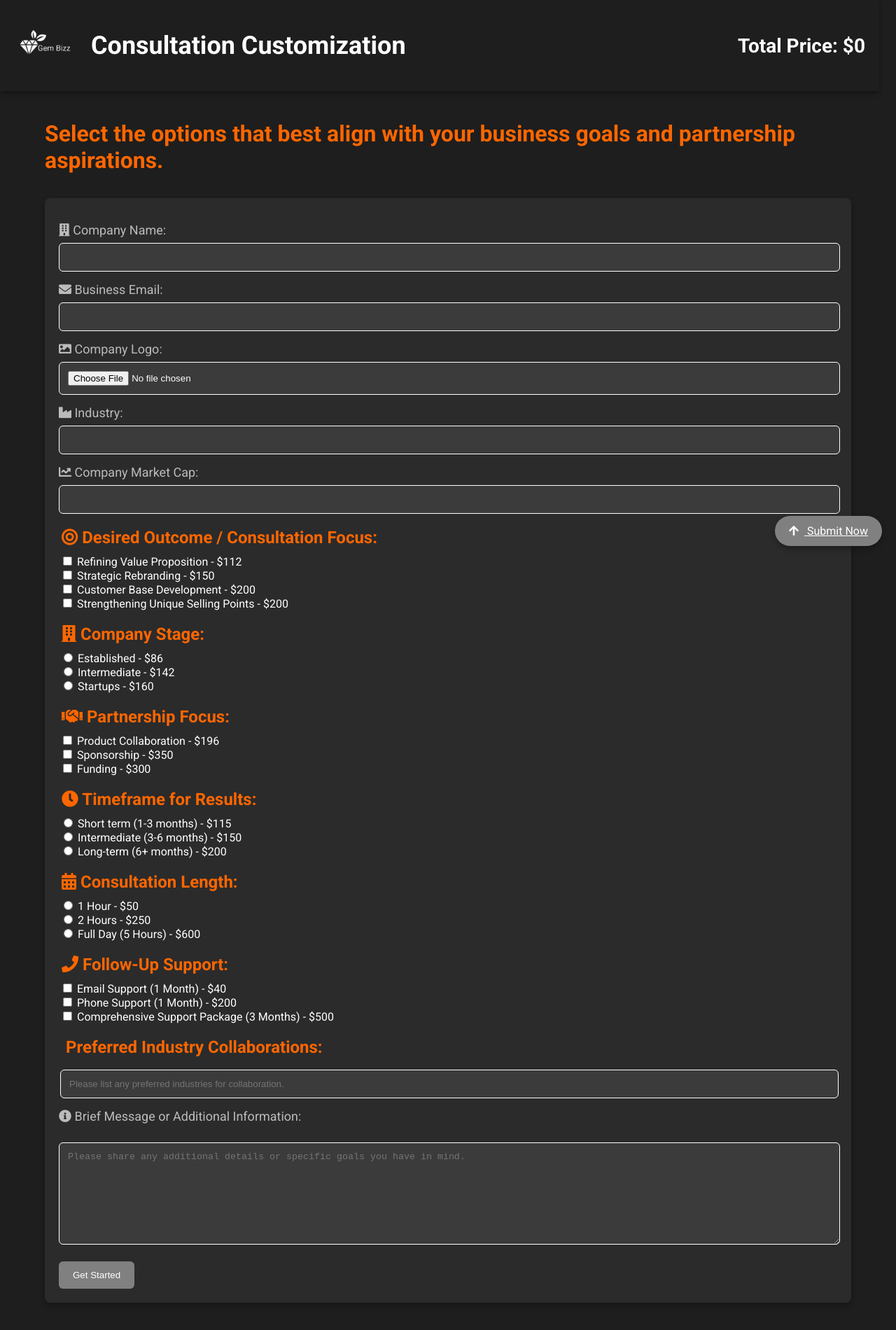
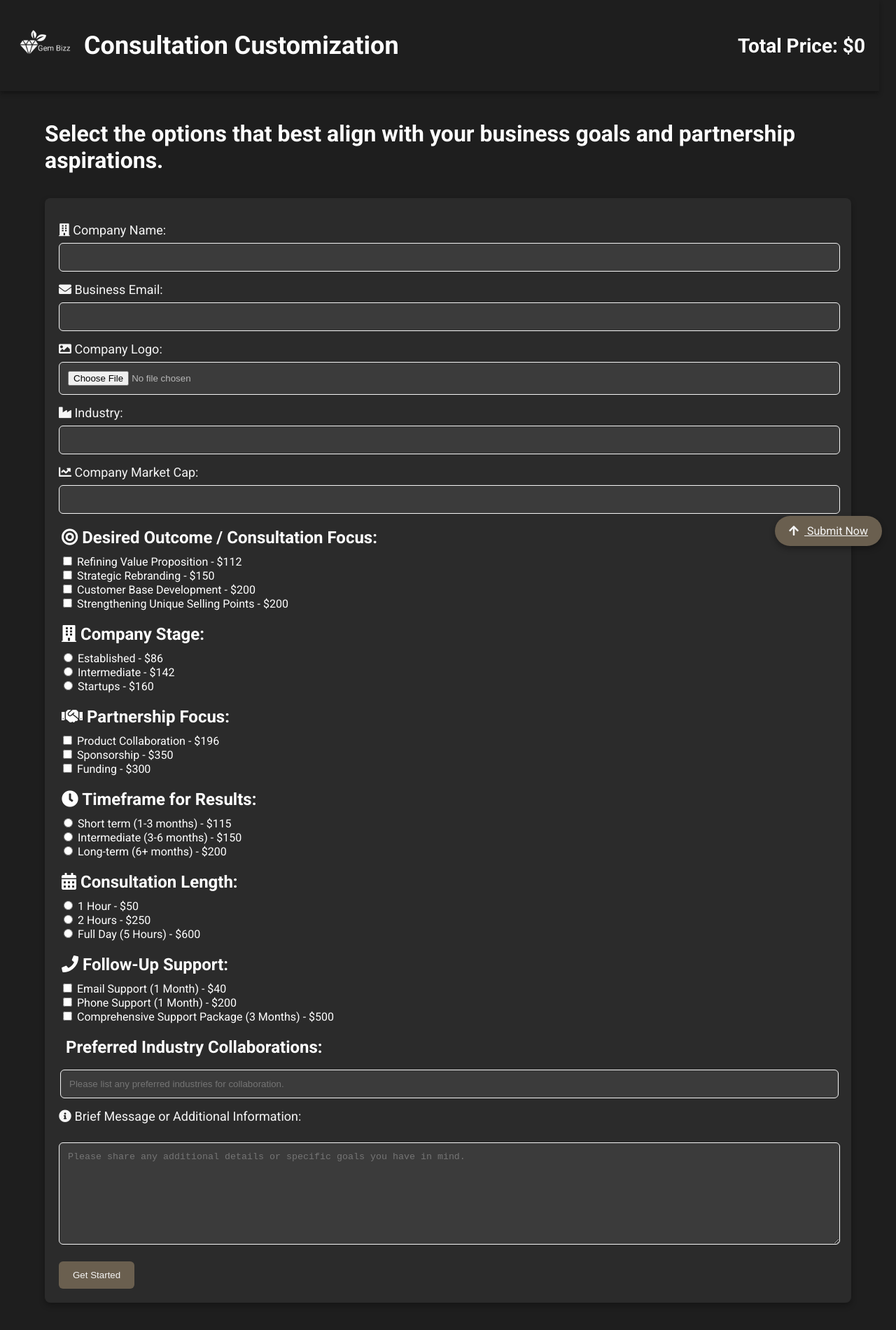
Before and after one commit to fadi077/Gem-Bizz, a plain HTML site: page index.html in a window 1280 px wide. Shown: the whole page at 70% size. Drawn offline with Linux system fonts and the light colour scheme.

Commit message:
Add files via upload

```diff
--- a/styles.css
+++ b/styles.css
@@ -1,10 +1,10 @@
- /* General Styles */
+/* General Styles */
 @import url('https://fonts.googleapis.com/css2?family=Roboto:wght@400;500;700&display=swap'); /* Importing Roboto font */
 
 body {
     font-family: 'Roboto', sans-serif;
     background-color: #1e1e1e;
-    color: #ffffff;
+    color: white; /* Soft beige for the general text */
     margin: 0;
     padding: 0;
 }
@@ -31,18 +31,16 @@ img {
 
 .fixed-header h1, .fixed-header h2 {
     margin: 0;
-    font-weight: 700; /* Bold headings for clear visibility */
+    font-weight: 700;
+    color: white; /* Orange for headings */
 }
 
 .fixed-header h1 {
     font-size: 36px; /* Larger font size for main header */
-    color: #ffffff;
-    margin-left: 10px;
 }
 
 .fixed-header h2 {
     font-size: 28px; /* Slightly smaller font for subheading */
-    color: #ffffff;
 }
 
 .logo-section {
@@ -73,14 +71,14 @@ img {
 h3 {
     font-size: 32px; /* Larger section headers */
     font-weight: 700; /* Bold font for section headers */
-    color: #ff6600; /* Highlight section headers with a color */
     margin-bottom: 15px;
+    color: white; /* Orange for section headers */
 }
 
 h4 {
     font-size: 26px; /* Slightly smaller sub-headers */
-    font-weight: 500; /* Medium weight for sub-headers */
-    color: #ffffff; /* Ensure contrast for readability */
+    font-weight: 500;
+    color: white; /* Orange for sub-headers */
     margin-bottom: 10px;
 }
 
@@ -96,7 +94,7 @@ label {
     display: block;
     margin-top: 15px;
     font-size: 18px;
-    color: #bbbbbb;
+    color: whitesmoke; /* Soft beige for form labels */
 }
 
 input[type="text"], input[type="email"], input[type="file"], textarea {
@@ -104,14 +102,14 @@ input[type="text"], input[type="email"], input[type="file"], textarea {
     padding: 12px;
     margin-top: 8px;
     border-radius: 6px;
-    border: 1px solid #ffffff;
+    border: 1px solid whitesmoke; /* Soft brown border for inputs */
     background-color: #3b3b3b;
-    color: #ffffff;
+    color: #b8b8b8; /* Soft beige text for inputs */
     transition: background-color 0.3s ease, border 0.3s ease;
 }
 
 input[type="text"]:hover, input[type="email"]:hover, input[type="file"]:hover, textarea:hover {
-    border: 1px solid #ff5500;
+    border: 1px solid whitesmoke; /* Lighter brown on hover */
     background-color: #4a4a4a;
 }
 
@@ -123,8 +121,8 @@ textarea {
 button {
     margin-top: 20px;
     padding: 12px 20px;
-    background-color: gray;
-    color: white;
+    background-color: #6a5f4f; /* Muted dark brown for button */
+    color: whitesmoke; /* Soft beige for button text */
     border: none;
     border-radius: 6px;
     cursor: pointer;
@@ -132,14 +130,14 @@ button {
 }
 
 button:hover {
-    background-color: #e14d00;
+    background-color: #8b7d65; /* Lighter muted brown on hover */
     transform: scale(1.05);
 }
 
 /* Progress Bar */
 .progress-container {
     width: 100%;
-    background-color: #ddd;
+    background-color: whitesmoke;
     border-radius: 10px;
     margin-top: 20px;
 }
@@ -147,7 +145,7 @@ button:hover {
 .progress-bar {
     height: 10px;
     width: 0;
-    background-color: #ff5500;
+    background-color: whitesmoke;
     border-radius: 10px;
     transition: width 0.4s ease;
 }
@@ -162,7 +160,7 @@ fieldset {
 legend {
     font-size: 24px; /* Larger font for legend */
     font-weight: 700;
-    color: #ff6600; /* Use color to distinguish section titles */
+    color: white; /* Orange for fieldset legends */
     margin-bottom: 10px;
 }
 
@@ -171,8 +169,8 @@ legend {
     position: fixed;
     bottom: 20px;
     right: 20px;
-    background-color: gray;
-    color: white;
+    background-color: #6a5f4f;
+    color: whitesmoke;
     padding: 12px 20px;
     border-radius: 50px;
     box-shadow: 0 4px 8px rgba(0, 0, 0, 0.3);
@@ -181,7 +179,7 @@ legend {
 }
 
 .cta-button:hover {
-    background-color: #ff4500;
+    background-color: #8b7d65;
     transform: scale(1.05);
 }
 
```
